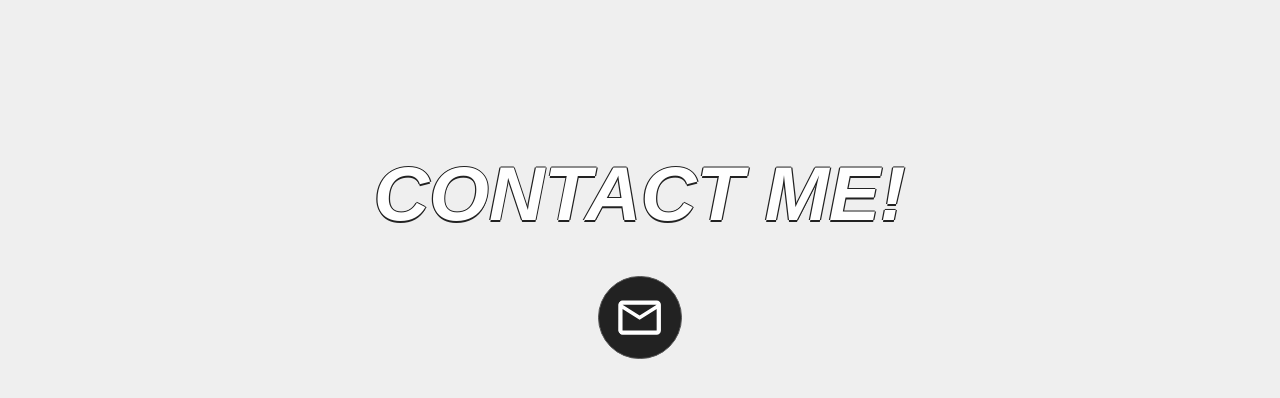
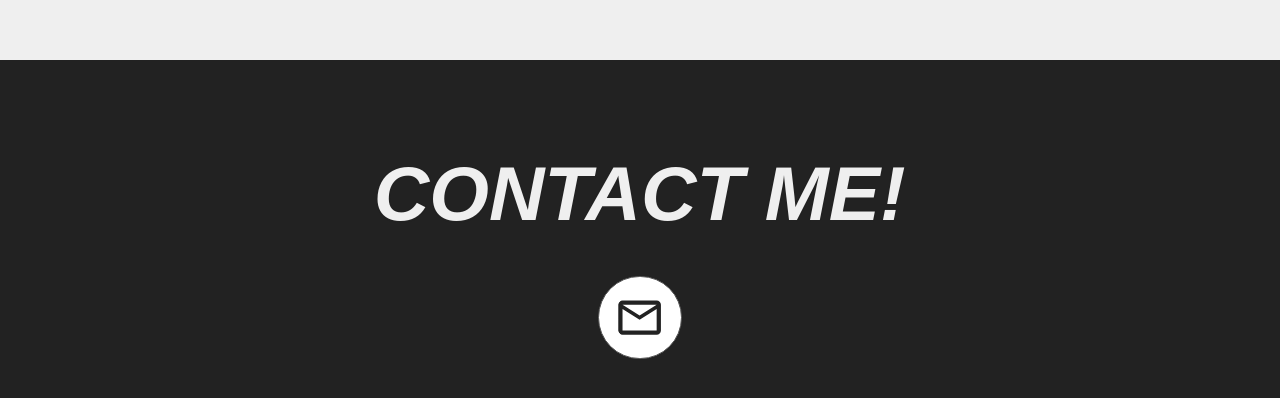
Before and after one commit to thisisyeji/about, a React (Create React App) app: page / in a window 1280 px wide. Shown: the part 1540-1938 px from the top of the page. Built offline with nearby package versions, Linux system fonts and the light colour scheme; a web font is replaced by a local one.

Commit message:
feat : Contact 스타일링 변경 및 추가

```diff
--- a/src/components/Contact.js
+++ b/src/components/Contact.js
@@ -3,7 +3,7 @@ import styled from 'styled-components';
 import { MdMailOutline } from 'react-icons/md';
 
 const Title = styled.h2`
-	color: #fff;
+	color: #efefef;
 	font-size: 5vw;
 	font-weight: 900;
 	font-style: italic;
@@ -23,6 +23,7 @@ const Content = styled.div`
 	&:hover {
 		svg {
 			transform: scale(1.2);
+			background-color: #dcfd37;
 		}
 		span {
 			opacity: 1;
@@ -32,8 +33,8 @@ const Content = styled.div`
 
 	svg {
 		font-size: 4vw;
-		color: #fff;
-		background: #222;
+		color: #222;
+		background: #fff;
 		border: 1px solid #555;
 		border-radius: 100px;
 		padding: 15px;
@@ -42,6 +43,7 @@ const Content = styled.div`
 	}
 
 	span {
+		color: #efefef;
 		opacity: 0;
 		transform: translateY(-20px);
 		font-size: 3vw;
@@ -52,7 +54,7 @@ const Content = styled.div`
 const ContactWrap = styled.section`
 	width: 100%;
 	height: 60vh;
-	background: #efefef;
+	background: #222;
 	padding: 50px;
 
 	display: flex;
```
